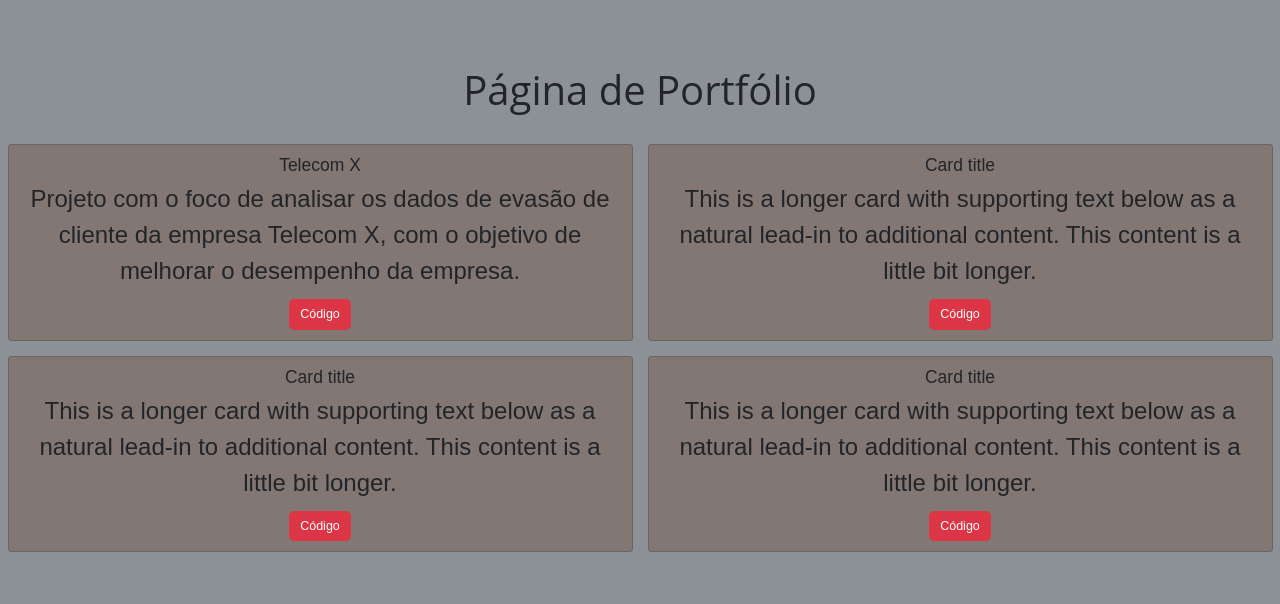
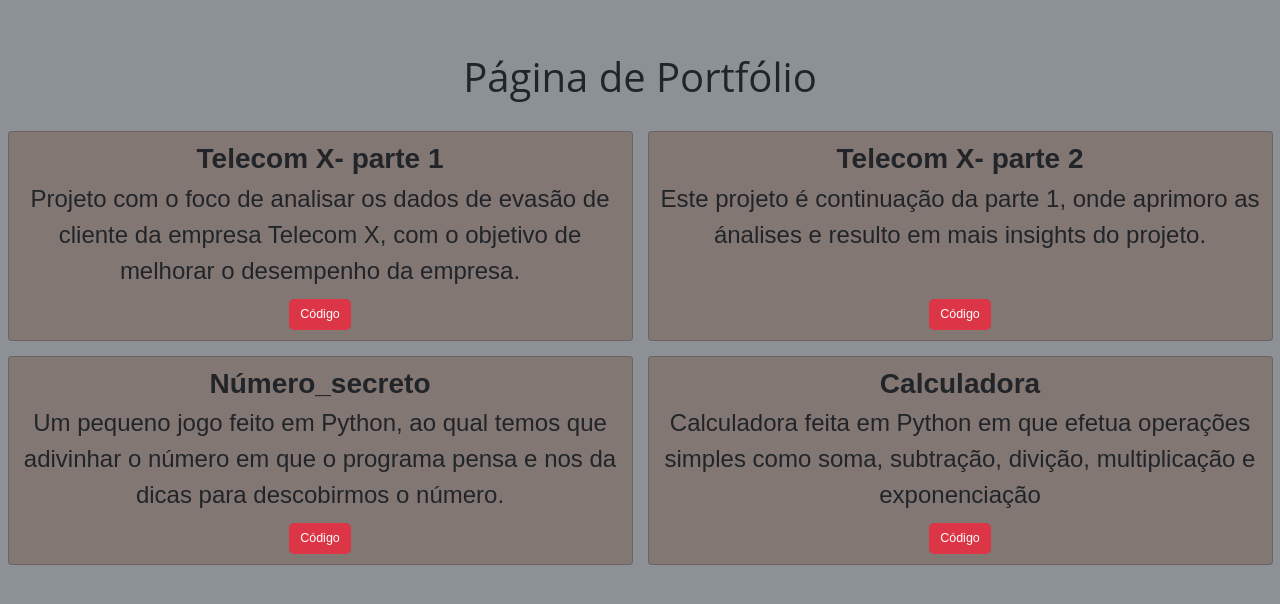
Before and after one commit to MuriloLopesFrade/Portifolio, a plain HTML site: page index.html in a window 1280 px wide. Shown: the part 1691-2295 px from the top of the page. Drawn offline with nearby package versions, Linux system fonts and the light colour scheme.

Commit message:
Remoção de arquivos desnecessário

```diff
--- a/index.html
+++ b/index.html
@@ -62,11 +62,16 @@
                     <div class="p-3">
                         <h1 class="text-center mb-4">Sobre mim</h1>
 
-                        <p> Olá, sou Murilo. Aos 20 anos, curso Sistemas de Informação na FIAP e sou apaixonado por tecnologia, área que exploro desde os 16 anos, quando iniciei meus estudos em lógica de programação. Ao longo dessa trajetória, desenvolvi proficiência em linguagens fundamentais como Java, Python, HTML e CSS, além de consolidar conhecimentos na plataforma Oracle APEX.
+                        <p>
+                            Olá, sou Murilo. Aos 20 anos, curso Sistemas de Informação na FIAP e sou apaixonado por tecnologia, área que exploro desde os 16 anos,
+                            quando iniciei meus estudos em lógica de programação. Ao longo dessa trajetória, desenvolvi proficiência em linguagens fundamentais
+                            como Java, Python, HTML e CSS, além de consolidar conhecimentos na plataforma Oracle APEX.
                         </p>
 
                         <p>
-                            Meu objetivo principal é me especializar nas áreas de Desenvolvimento e Inteligência Artificial. Para isso, busco continuamente aprimorar minhas competências e me manter atualizado, visando entregar inovação e garantir uma contribuição significativa e sólida no mercado de tecnologia.
+                            Meu objetivo principal é me especializar nas áreas de Desenvolvimento e Inteligência Artificial.
+                            Para isso, busco continuamente aprimorar minhas competências e me manter atualizado, visando entregar inovação e garantir uma
+                            contribuição significativa e sólida no mercado de tecnologia.
                         </p>
                     </div>
 
@@ -95,11 +100,11 @@
                 <div class="col">
                     <div class="card h-100 color-card">
                         <div class="card-body d-flex flex-column align-items-center">
-                            <h3 class="card-title text-center">Telecom X</h3>
+                            <h2 class="card-title text-center">Telecom X- parte 1</h2>
                             <p class="card-text text-center">
                                 Projeto com o foco de analisar os dados de evasão de cliente da empresa Telecom X, com o objetivo de melhorar o desempenho da empresa.
                             </p>
-                            <a class="btn btn-danger btn-lg mt-auto" href="" target="_blank">Código</a>
+                            <a class="btn btn-danger btn-lg mt-auto" href="https://github.com/MuriloLopesFrade/Chelleging_Telecom_X" target="_blank">Código</a>
                         </div>
                     </div>
                 </div>
@@ -107,11 +112,11 @@
                 <div class="col">
                     <div class="card h-100 color-card">
                         <div class="card-body d-flex flex-column align-items-center">
-                            <h3 class="card-title text-center">Card title</h3>
+                            <h2 class="card-title text-center">Telecom X- parte 2</h2>
                             <p class="card-text text-center">
-                                This is a longer card with supporting text below as a natural lead-in to additional content. This content is a little bit longer.
+                                Este projeto é continuação da parte 1, onde aprimoro as ánalises e resulto em mais insights do projeto.
                             </p>
-                            <a class="btn btn-danger btn-lg mt-auto" href="" target="_blank">Código</a>
+                            <a class="btn btn-danger btn-lg mt-auto" href="https://github.com/MuriloLopesFrade/Chelleging_Telecom_X_parte_2" target="_blank">Código</a>
                         </div>
                     </div>
                 </div>
@@ -119,11 +124,11 @@
                 <div class="col">
                     <div class="card h-100 color-card">
                         <div class="card-body d-flex flex-column align-items-center">
-                            <h3 class="card-title text-center">Card title</h3>
+                            <h2 class="card-title text-center">Número_secreto</h2>
                             <p class="card-text text-center">
-                                This is a longer card with supporting text below as a natural lead-in to additional content. This content is a little bit longer.
+                                Um pequeno jogo feito em Python, ao qual temos que adivinhar o número em que o programa pensa e nos da dicas para descobirmos o número.
                             </p>
-                            <a class="btn btn-danger btn-lg mt-auto" href="" target="_blank">Código</a>
+                            <a class="btn btn-danger btn-lg mt-auto" href="https://github.com/MuriloLopesFrade/Numero_secreto" target="_blank">Código</a>
                         </div>
                     </div>
                 </div>
@@ -131,11 +136,11 @@
                 <div class="col">
                     <div class="card h-100 color-card">
                         <div class="card-body d-flex flex-column align-items-center">
-                            <h3 class="card-title text-center">Card title</h3>
+                            <h2 class="card-title text-center">Calculadora</h2>
                             <p class="card-text text-center">
-                                This is a longer card with supporting text below as a natural lead-in to additional content. This content is a little bit longer.
+                                Calculadora feita em Python em que efetua operações simples como soma, subtração, divição, multiplicação e exponenciação
                             </p>
-                            <a class="btn btn-danger btn-lg mt-auto" href=""target="_blank">Código</a>
+                            <a class="btn btn-danger btn-lg mt-auto" href="https://github.com/MuriloLopesFrade/calculadora" target="_blank">Código</a>
                         </div>
                     </div>
                 </div>
```
Also changed, not shown: imagem/Projeto/Tecnologia_favorita.png (deleted), imagem/Projeto/Telecom.png (deleted), imagem/Skils/css-3.svg (deleted), imagem/Skils/html-5.svg (deleted), imagem/Skils/java.svg (deleted), imagem/Skils/mysql.svg (deleted), imagem/Skils/python.svg (deleted), 3 other files.
